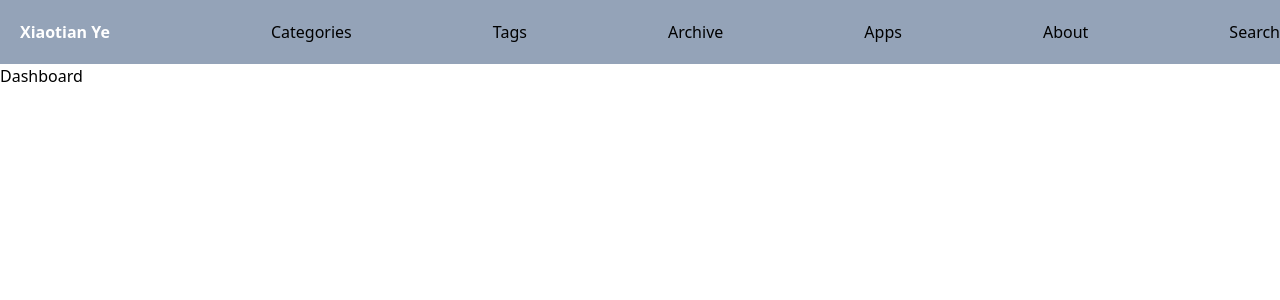
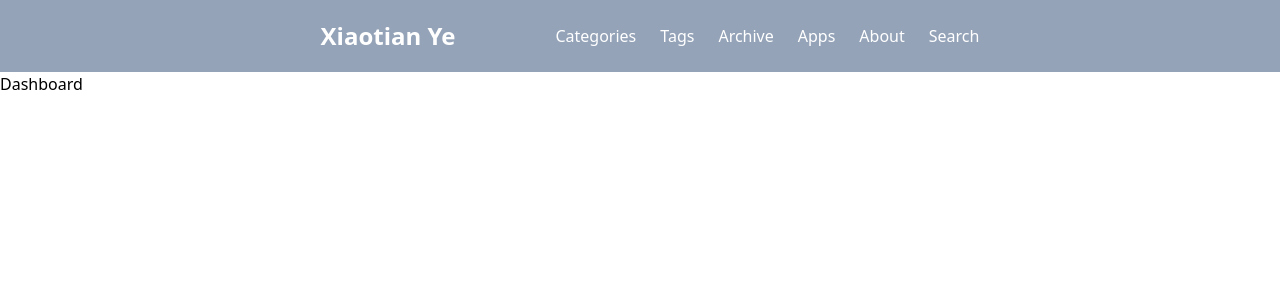
Before and after one commit to chiguayeshao/Xiaotian, a React (Create React App) app: page / in a window 1280 px wide. Shown: the top 300 px of the page. Built offline with nearby package versions, Linux system fonts and the light colour scheme.

Commit message:
update navbar css

```diff
--- a/src/Navbar/Navbar.tsx
+++ b/src/Navbar/Navbar.tsx
@@ -2,18 +2,32 @@ const Navbar = () => {
     return (
         <div className="bg-slate-400">
             <nav className="relative container mx-auto">
-                <div className="flex justify-between items-center">
-                    <div className="m-5">
-                        <a href="/" className=" font-bold text-white">
+                <div className="flex justify-center items-center">
+                    <div className="m-5 pr-20">
+                        <a href="/" className=" font-bold text-white text-2xl">
                             Xiaotian Ye
                         </a>
                     </div>
-                    <a href="/categories">Categories</a>
-                    <a href="/tags">Tags</a>
-                    <a href="/archive">Archive</a>
-                    <a href="/apps">Apps</a>
-                    <a href="/about">About</a>
-                    <a href="/search">Search</a>
+                    <div className="hidden md:flex space-x-6">
+                        <a href="/categories" className="text-white">
+                            Categories
+                        </a>
+                        <a href="/tags" className="text-white">
+                            Tags
+                        </a>
+                        <a href="/archive" className="text-white">
+                            Archive
+                        </a>
+                        <a href="/apps" className="text-white">
+                            Apps
+                        </a>
+                        <a href="/about" className="text-white">
+                            About
+                        </a>
+                        <a href="/search" className="text-white">
+                            Search
+                        </a>
+                    </div>
                 </div>
             </nav>
         </div>
```
